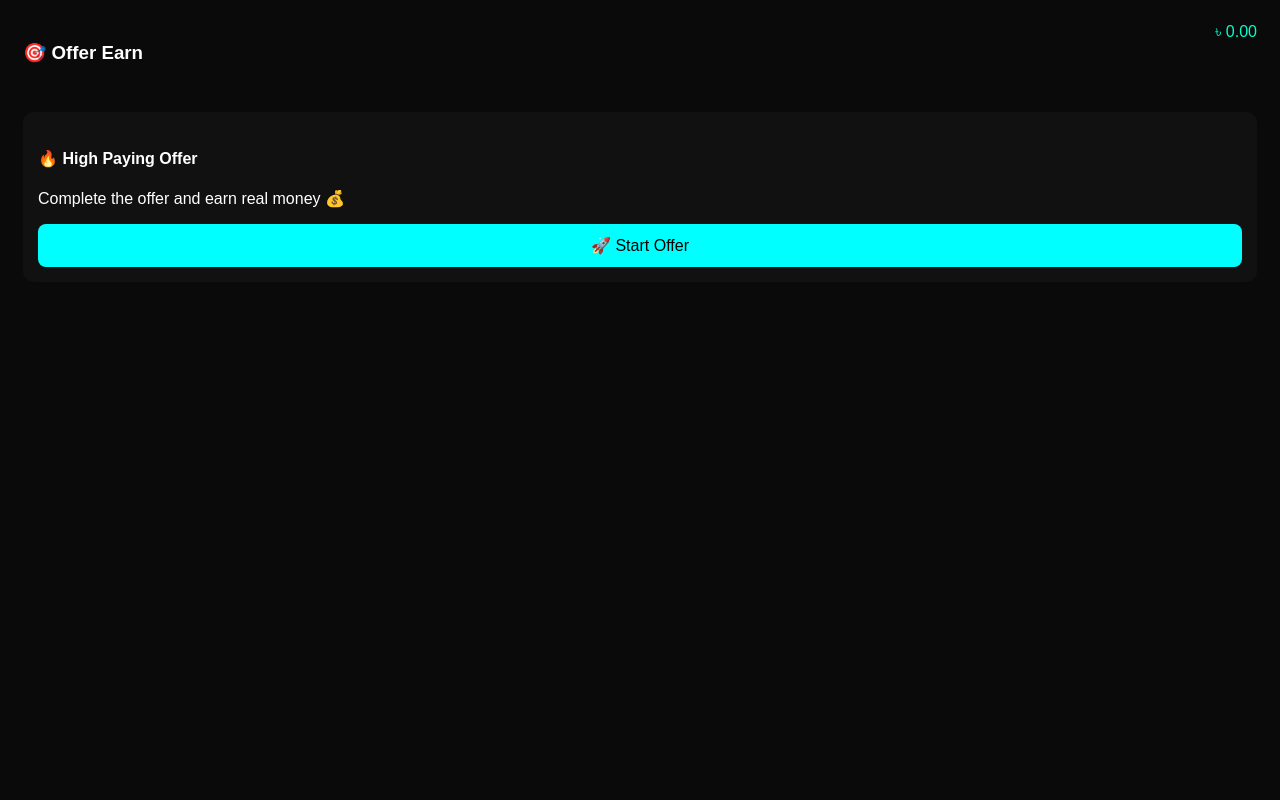
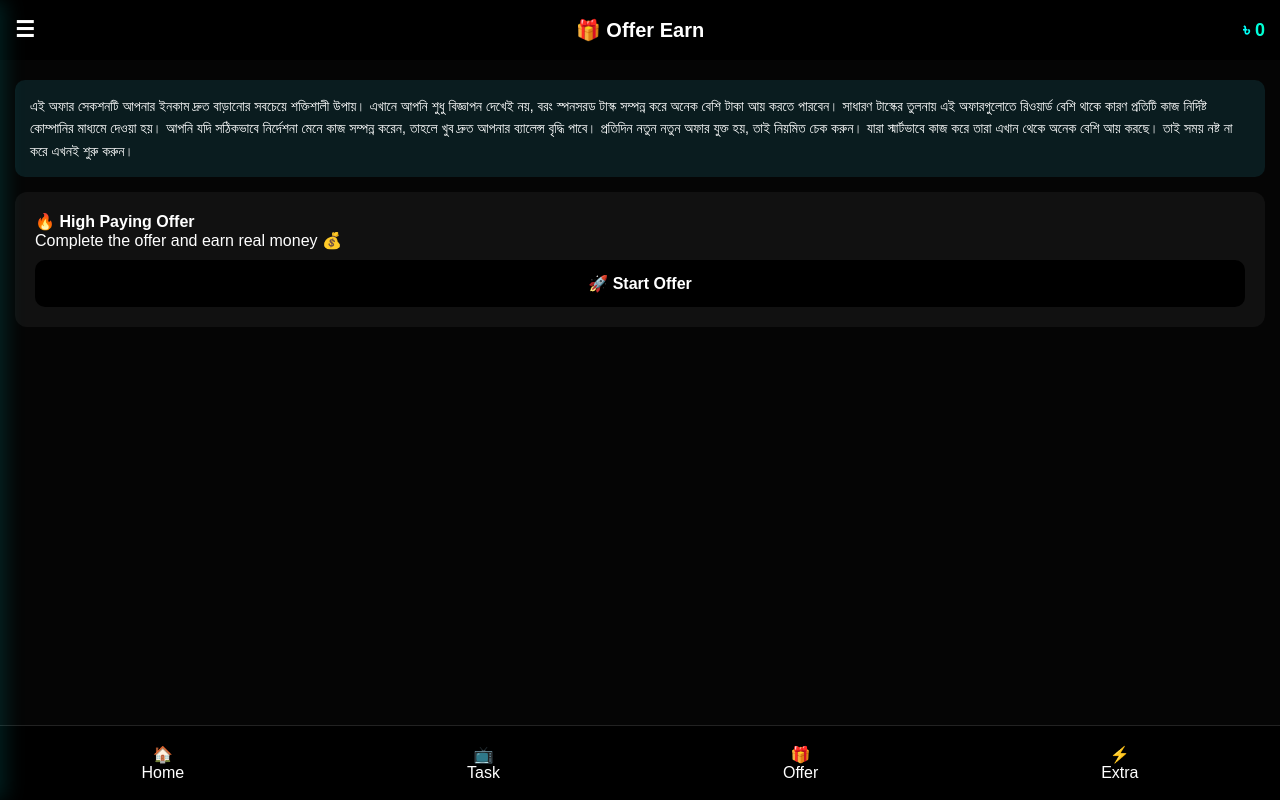
Before and after one commit to mdahadvi91/earn-system, a website: page public/pages/offer.html in a window 1280 px wide. Drawn offline with Linux system fonts and the light colour scheme; no server answers.

Commit message:
Update offer.html

```diff
--- a/public/pages/offer.html
+++ b/public/pages/offer.html
@@ -8,39 +8,200 @@
 
 <style>
 
-/* 🔥 BASIC UI */
-body{
-  background:#0a0a0a;
-  color:white;
-  font-family:sans-serif;
+/* ===== RESET ===== */
+*{
+  margin:0;
+  padding:0;
+  box-sizing:border-box;
 }
 
+/* ===== BODY ===== */
+body{
+  font-family:sans-serif;
+  background:#050505;
+  color:white;
+}
+
+/* ===== HEADER ===== */
 .header{
+  position:fixed;
+  top:0;
+  width:100%;
+  height:60px;
+  background:#000;
   display:flex;
-  justify-content:space-between;
-  padding:15px;
+  align-items:center;
+  justify-content:center;
+  font-size:20px;
+  font-weight:bold;
+  z-index:1000;
+}
+
+.menuBtn{
+  position:absolute;
+  left:15px;
+  font-size:22px;
+  cursor:pointer;
 }
 
 .balance{
-  color:#00ffcc;
+  position:absolute;
+  right:15px;
+  font-size:18px;
+  font-weight:bold;
+  background:linear-gradient(90deg,#00ffcc,#00ffff,#00ffcc);
+  background-size:200%;
+  -webkit-background-clip:text;
+  color:transparent;
+  animation:glow 2s linear infinite;
 }
 
-.card{
-  margin:15px;
-  padding:15px;
-  background:#111;
-  border-radius:10px;
+@keyframes glow{
+  0%{background-position:0%;}
+  100%{background-position:200%;}
 }
 
-a.btn{
+/* ===== SIDEBAR (INDEX SAME) ===== */
+.sidebar{
+  position:fixed;
+  left:-270px;
+  top:0;
+  width:270px;
+  height:100%;
+  background:#050505;
+  padding:20px;
+  transition:0.3s;
+  z-index:2000;
+  box-shadow:5px 0 20px #00ffff22;
+}
+
+.sidebar.active{ left:0; }
+
+.sidebar h3{
+  font-size:22px;
+  color:#00ffff;
+}
+
+.sidebar a{
   display:block;
-  padding:12px;
+  margin:12px 0;
+  padding:14px;
+  background:#000;
+  border-radius:10px;
+  text-decoration:none;
+  color:white;
+  position:relative;
+  overflow:hidden;
+}
+
+/* RGB */
+.sidebar a::before{
+  content:"";
+  position:absolute;
+  inset:-2px;
+  background:linear-gradient(60deg,red,orange,yellow,lime,cyan,blue,violet,red);
+  background-size:300%;
+  animation:rgb 4s linear infinite;
+  z-index:-1;
+}
+
+.sidebar a::after{
+  content:"";
+  position:absolute;
+  inset:2px;
+  background:#000;
+  z-index:-1;
+}
+
+@keyframes rgb{
+  0%{background-position:0%}
+  100%{background-position:300%}
+}
+
+/* ===== OVERLAY ===== */
+.overlay{
+  position:fixed;
+  width:100%;
+  height:100%;
+  background:rgba(0,0,0,0.6);
+  display:none;
+  z-index:1500;
+}
+.overlay.active{display:block;}
+
+/* ===== CONTENT ===== */
+.container{
+  padding:80px 15px 120px;
+}
+
+/* ===== INFO TEXT ===== */
+.info{
+  background:#0a1c1f;
+  padding:15px;
+  border-radius:10px;
+  margin-bottom:15px;
+  font-size:14px;
+  line-height:1.6;
+}
+
+/* ===== CARD ===== */
+.card{
+  background:#111;
+  padding:20px;
+  border-radius:12px;
+}
+
+/* ===== BUTTON (INDEX STYLE) ===== */
+.btn{
+  display:block;
+  padding:14px;
   margin-top:10px;
-  background:#00ffff;
-  color:black;
   text-align:center;
-  border-radius:8px;
   text-decoration:none;
+  font-weight:bold;
+  color:white;
+  background:#000;
+  border-radius:10px;
+  position:relative;
+  overflow:hidden;
+}
+
+.btn::before{
+  content:"";
+  position:absolute;
+  inset:-2px;
+  background:linear-gradient(60deg,red,orange,yellow,lime,cyan,blue,violet,red);
+  background-size:300%;
+  animation:rgb 4s linear infinite;
+  z-index:-1;
+}
+
+.btn::after{
+  content:"";
+  position:absolute;
+  inset:2px;
+  background:#000;
+  z-index:-1;
+}
+
+/* ===== NAV ===== */
+.nav{
+  position:fixed;
+  bottom:0;
+  width:100%;
+  height:75px;
+  background:#000;
+  display:flex;
+  justify-content:space-around;
+  align-items:center;
+  border-top:1px solid #222;
+}
+
+.nav a{
+  color:white;
+  text-decoration:none;
+  font-size:16px;
+  text-align:center;
 }
 
 </style>
@@ -48,46 +209,76 @@ a.btn{
 
 <body>
 
-<!-- ================= MONETAG ================= -->
-<!-- 🔥 PURPOSE: extra ad income -->
-<script src="https://quge5.com/88/tag.min.js" data-zone="224604" async data-cfasync="false"></script>
+<!-- MONETAG -->
+<script src="https://quge5.com/88/tag.min.js" data-zone="224604" async></script>
 
-<!-- ================= HEADER ================= -->
-<div class="header">
-  <h3>🎯 Offer Earn</h3>
-  <div class="balance">৳ 0.00</div>
+<!-- SIDEBAR -->
+<div class="sidebar" id="sidebar">
+  <h3>Menu</h3>
+  <a href="#">💸 Withdraw</a>
+  <a href="#">📊 History</a>
+  <a href="#">👤 Profile</a>
 </div>
 
-<!-- ================= OFFER SECTION ================= -->
+<div class="overlay" id="overlay" onclick="toggleMenu()"></div>
+
+<!-- HEADER -->
+<div class="header">
+  <div class="menuBtn" onclick="toggleMenu()">☰</div>
+  🎁 Offer Earn
+  <div class="balance" id="balance">৳ 0</div>
+</div>
+
+<!-- CONTENT -->
+<div class="container">
+
+<div class="info">
+এই অফার সেকশনটি আপনার ইনকাম দ্রুত বাড়ানোর সবচেয়ে শক্তিশালী উপায়। এখানে আপনি শুধু বিজ্ঞাপন দেখেই নয়, বরং স্পনসরড টাস্ক সম্পন্ন করে অনেক বেশি টাকা আয় করতে পারবেন। সাধারণ টাস্কের তুলনায় এই অফারগুলোতে রিওয়ার্ড বেশি থাকে কারণ প্রতিটি কাজ নির্দিষ্ট কোম্পানির মাধ্যমে দেওয়া হয়। আপনি যদি সঠিকভাবে নির্দেশনা মেনে কাজ সম্পন্ন করেন, তাহলে খুব দ্রুত আপনার ব্যালেন্স বৃদ্ধি পাবে। প্রতিদিন নতুন নতুন অফার যুক্ত হয়, তাই নিয়মিত চেক করুন। যারা স্মার্টভাবে কাজ করে তারা এখান থেকে অনেক বেশি আয় করছে। তাই সময় নষ্ট না করে এখনই শুরু করুন।
+</div>
+
 <div class="card">
-
-  <!-- 🔥 PURPOSE: CPA offer link -->
   <h4>🔥 High Paying Offer</h4>
   <p>Complete the offer and earn real money 💰</p>
 
-  <!-- IMPORTANT: userId pass -->
   <a id="offerLink" class="btn" target="_blank">
     🚀 Start Offer
   </a>
+</div>
 
+</div>
+
+<!-- NAV -->
+<div class="nav">
+  <a href="../index.html">🏠<br>Home</a>
+  <a href="task.html">📺<br>Task</a>
+  <a href="offer.html">🎁<br>Offer</a>
+  <a href="extra.html">⚡<br>Extra</a>
 </div>
 
 <script>
 
-/*
-🔥 PURPOSE:
-CPAGrip link dynamic create (user tracking)
-*/
+function toggleMenu(){
+  document.getElementById("sidebar").classList.toggle("active");
+  document.getElementById("overlay").classList.toggle("active");
+}
 
 const userId = localStorage.getItem("userId") || Date.now();
 localStorage.setItem("userId", userId);
 
-// 👉 YOUR CPA LINK
+// CPA LINK
 const baseLink = "https://playabledownloads.com/1886869";
-
-// add subid
 document.getElementById("offerLink").href =
   baseLink + "?subid=" + userId;
+
+// LOAD BALANCE
+async function loadUser(){
+  try{
+    const res = await fetch("/api/user/" + userId);
+    const data = await res.json();
+    document.getElementById("balance").innerText = "৳ " + data.balance;
+  }catch{}
+}
+loadUser();
 
 </script>
 
```
